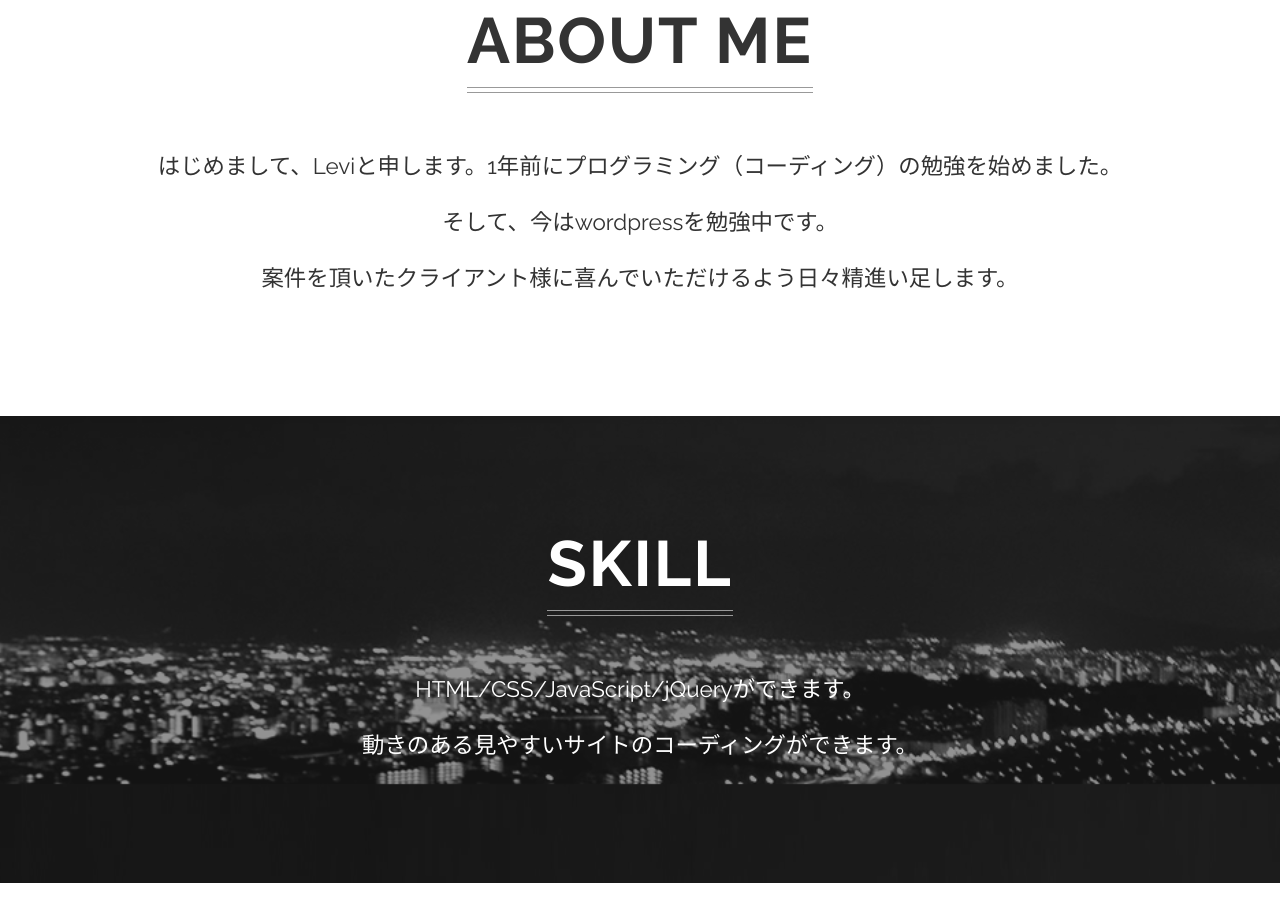
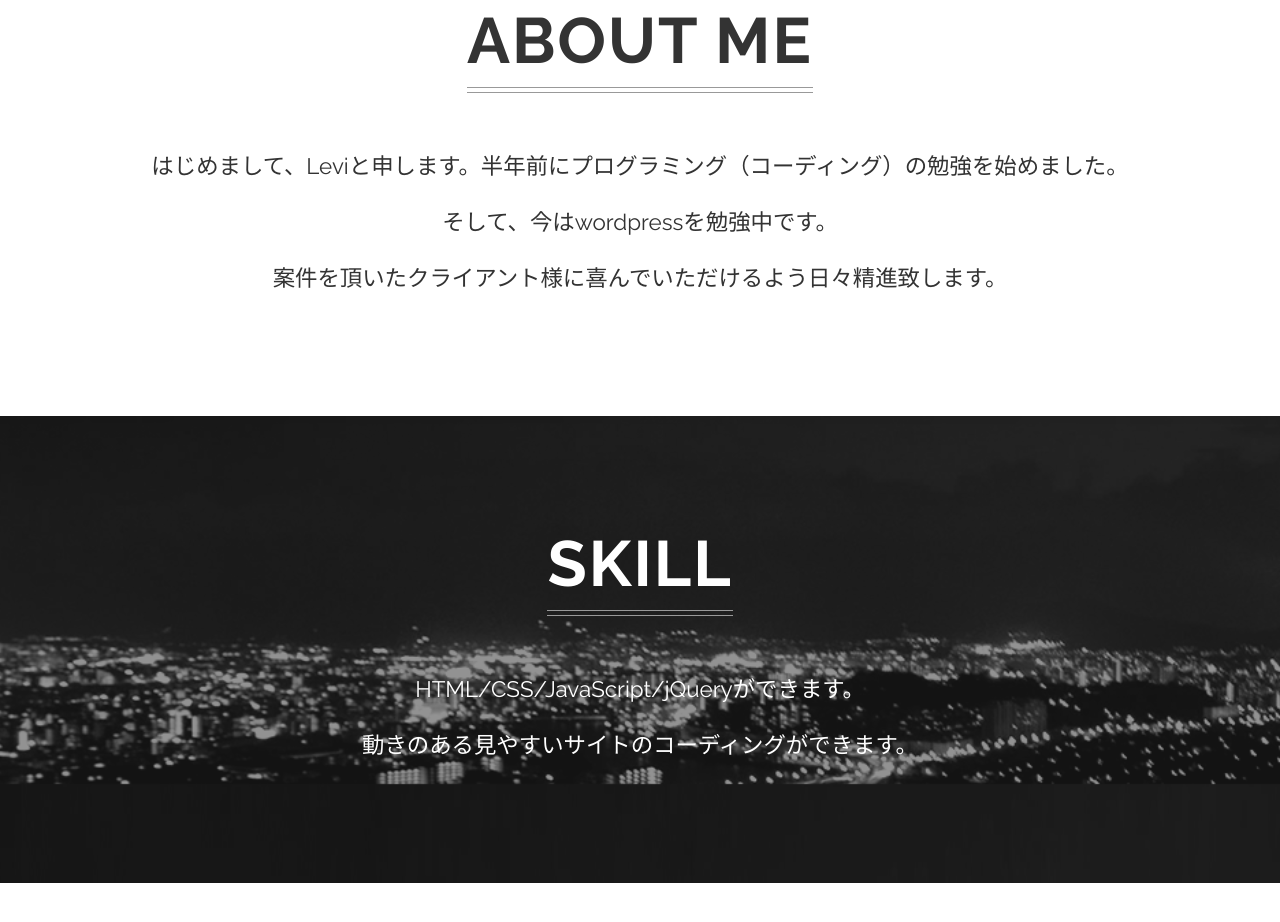
Before and after one commit to Levi910/portfolio, a plain HTML site: page index.html in a window 1280 px wide. Shown: the part 816-1738 px from the top of the page. Drawn offline with Linux system fonts and the light colour scheme.

Commit message:
Update index.html

```diff
--- a/index.html
+++ b/index.html
@@ -21,7 +21,7 @@
     <section class="about" id="about">
       <h2 class="heading">ABOUT ME</h2>
       <p class="about-text">
-        はじめまして、Leviと申します。1年前にプログラミング（コーディング）の勉強を始めました。<br>そして、今はwordpressを勉強中です。<br>案件を頂いたクライアント様に喜んでいただけるよう日々精進い足します。
+        はじめまして、Leviと申します。半年前にプログラミング（コーディング）の勉強を始めました。<br>そして、今はwordpressを勉強中です。<br>案件を頂いたクライアント様に喜んでいただけるよう日々精進致します。
       </p>
     </section>
     <section class="skill">
```
